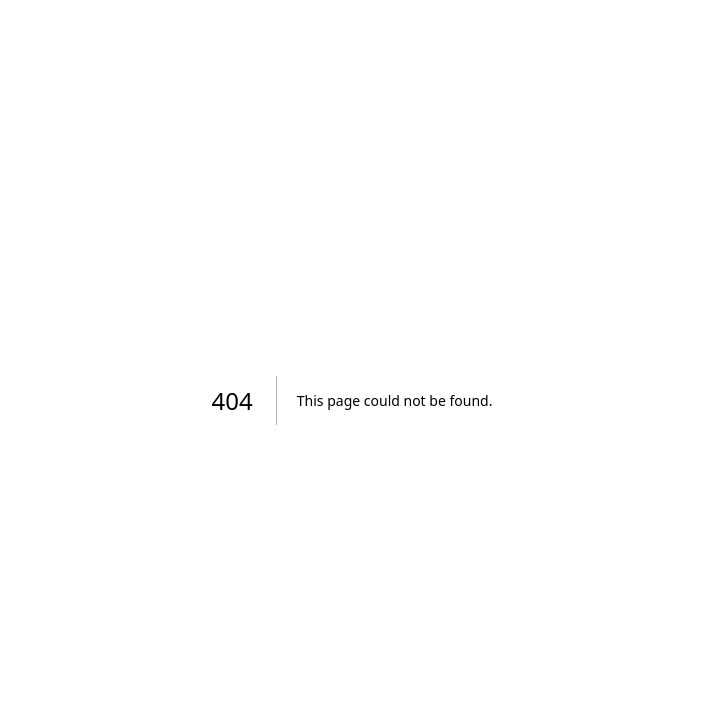
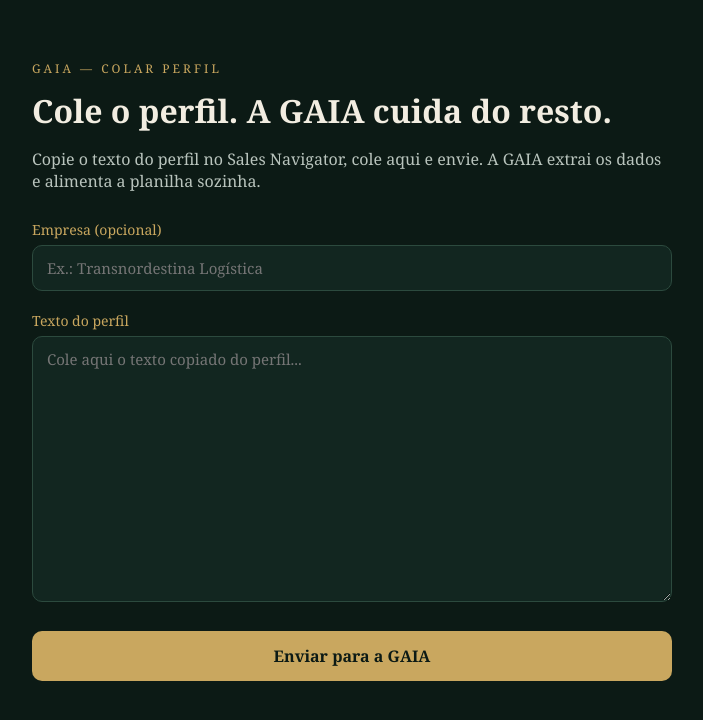
Before and after one commit to pauloprlguima-lab/gaia-copiloto, a Next.js app: page /colar in a window 1280 px wide. Before the commit this address had no page. Shown: the top 720 px of the page, without its empty margins (288-991 px from the left). Built offline with nearby package versions, Linux system fonts and the light colour scheme.

Commit message:
Create page.tsx

```diff
--- /dev/null
+++ b/app/colar/page.tsx
@@ -0,0 +1,145 @@
+"use client";
+
+import { useState } from "react";
+
+export default function ColarPage() {
+  const [empresa, setEmpresa] = useState("");
+  const [texto, setTexto] = useState("");
+  const [enviando, setEnviando] = useState(false);
+  const [mensagem, setMensagem] = useState("");
+  const [erro, setErro] = useState(false);
+
+  async function enviar() {
+    if (!texto.trim()) {
+      setErro(true);
+      setMensagem("Cole o texto do perfil antes de enviar.");
+      return;
+    }
+    setEnviando(true);
+    setMensagem("");
+    setErro(false);
+    try {
+      const r = await fetch("/api/colar", {
+        method: "POST",
+        headers: { "Content-Type": "application/json" },
+        body: JSON.stringify({ empresa, texto }),
+      });
+      const data = await r.json();
+      if (r.ok && data.ok) {
+        setMensagem("Recebido! Perfil na fila da GAIA. Resultado na planilha em alguns minutos.");
+        setEmpresa("");
+        setTexto("");
+      } else {
+        setErro(true);
+        setMensagem(data.message || "A GAIA não aceitou o envio. Tente novamente.");
+      }
+    } catch {
+      setErro(true);
+      setMensagem("Não consegui falar com a GAIA. Verifique a internet e tente novamente.");
+    } finally {
+      setEnviando(false);
+    }
+  }
+
+  return (
+    <main
+      style={{
+        minHeight: "100vh",
+        background: "#0c1a15",
+        color: "#f2ede1",
+        display: "flex",
+        justifyContent: "center",
+        padding: "48px 16px",
+        fontFamily: "Georgia, serif",
+      }}
+    >
+      <div style={{ width: "100%", maxWidth: 640 }}>
+        <p style={{ letterSpacing: 3, fontSize: 12, color: "#c9a75f", textTransform: "uppercase" }}>
+          GAIA — Colar Perfil
+        </p>
+        <h1 style={{ fontSize: 32, margin: "8px 0 8px" }}>
+          Cole o perfil. A GAIA cuida do resto.
+        </h1>
+        <p style={{ color: "#b9c4bd", marginBottom: 28 }}>
+          Copie o texto do perfil no Sales Navigator, cole aqui e envie. A GAIA
+          extrai os dados e alimenta a planilha sozinha.
+        </p>
+
+        <label style={{ display: "block", fontSize: 14, color: "#c9a75f", marginBottom: 6 }}>
+          Empresa (opcional)
+        </label>
+        <input
+          value={empresa}
+          onChange={(e) => setEmpresa(e.target.value)}
+          placeholder="Ex.: Transnordestina Logística"
+          style={{
+            width: "100%",
+            padding: "12px 14px",
+            borderRadius: 10,
+            border: "1px solid #2c4a3e",
+            background: "#122620",
+            color: "#f2ede1",
+            fontSize: 15,
+            marginBottom: 20,
+            boxSizing: "border-box",
+          }}
+        />
+
+        <label style={{ display: "block", fontSize: 14, color: "#c9a75f", marginBottom: 6 }}>
+          Texto do perfil
+        </label>
+        <textarea
+          value={texto}
+          onChange={(e) => setTexto(e.target.value)}
+          placeholder="Cole aqui o texto copiado do perfil..."
+          rows={12}
+          style={{
+            width: "100%",
+            padding: "12px 14px",
+            borderRadius: 10,
+            border: "1px solid #2c4a3e",
+            background: "#122620",
+            color: "#f2ede1",
+            fontSize: 15,
+            resize: "vertical",
+            boxSizing: "border-box",
+          }}
+        />
+
+        <button
+          onClick={enviar}
+          disabled={enviando}
+          style={{
+            marginTop: 24,
+            width: "100%",
+            padding: "14px 20px",
+            borderRadius: 10,
+            border: "none",
+            background: enviando ? "#8a7443" : "#c9a75f",
+            color: "#0c1a15",
+            fontSize: 16,
+            fontWeight: 700,
+            cursor: enviando ? "wait" : "pointer",
+          }}
+        >
+          {enviando ? "Enviando..." : "Enviar para a GAIA"}
+        </button>
+
+        {mensagem && (
+          <p
+            style={{
+              marginTop: 18,
+              padding: "12px 14px",
+              borderRadius: 10,
+              background: erro ? "#3a1d1d" : "#16301f",
+              color: erro ? "#f0b9b9" : "#bfe3c7",
+              fontSize: 15,
+            }}
+          >
+            {mensagem}
+          </p>
+        )}
+      </div>
+    </main>
+  );
+}
```
